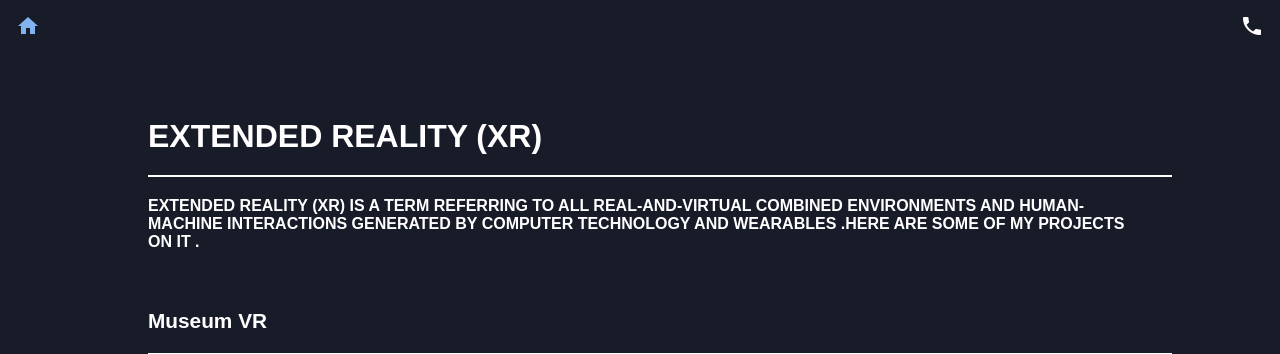
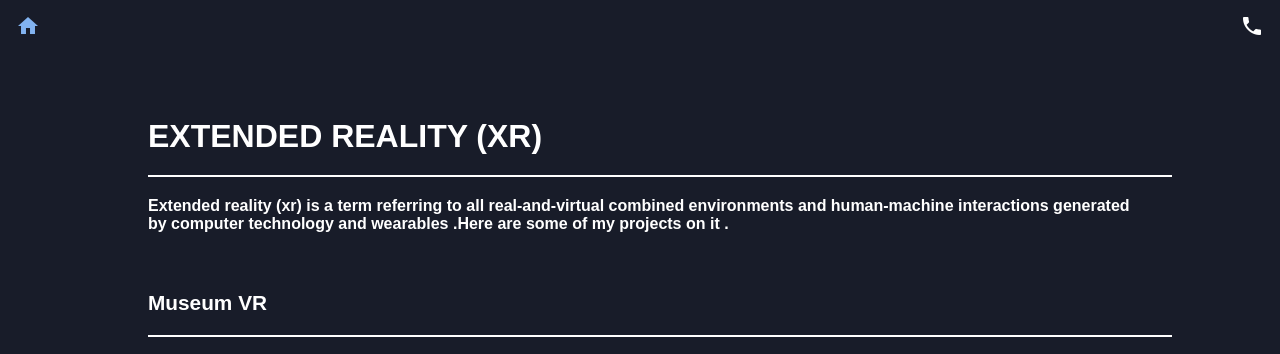
Before and after one commit to kuboidk/kuboidk.github.io, a plain HTML site: page ar.html in a window 1280 px wide. Shown: the top 354 px of the page. Drawn offline with Linux system fonts and the light colour scheme.

Commit message:
Update ar.html

```diff
--- a/ar.html
+++ b/ar.html
@@ -23,7 +23,7 @@
     <h1 class="one">EXTENDED REALITY (XR) </h1>
     <hr>
     <h1 class="two">
-        EXTENDED REALITY (XR) IS A TERM REFERRING TO ALL REAL-AND-VIRTUAL COMBINED ENVIRONMENTS AND HUMAN-MACHINE INTERACTIONS GENERATED BY COMPUTER TECHNOLOGY AND WEARABLES .HERE ARE SOME OF MY PROJECTS ON IT
+        Extended reality (xr) is a term referring to all real-and-virtual combined environments and human-machine interactions generated by computer technology and wearables .Here are some of my projects on it
          .
       </h1>
 
```
